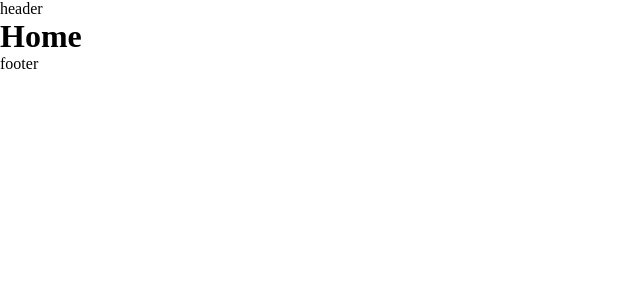
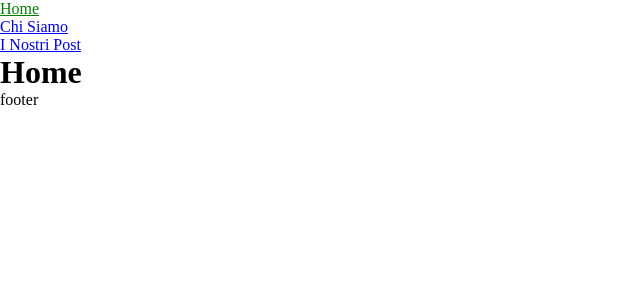
Before and after one commit to nicolaparutto/react-router, a React (Vite) app: page / in a window 1280 px wide. Shown: the top 300 px of the page, without its empty margins (0-640 px from the left). Built offline with nearby package versions, Linux system fonts and the light colour scheme.

Commit message:
feat(also bonus): add navbar for all pages & "active" class management - navbar insertion in default layout

```diff
--- a/src/index.css
+++ b/src/index.css
@@ -4,3 +4,7 @@
   padding: 0;
   box-sizing: border-box;
 }
+
+.active {
+  color: green;
+}
--- a/src/layouts/DefaultLayout.jsx
+++ b/src/layouts/DefaultLayout.jsx
@@ -1,12 +1,15 @@
 //Importo l'OUTLET, strumento che gestisce l'innesto delle pagine:
 import { Outlet } from "react-router-dom"
+
+//Importo la NavBar:
+import AppNavMenu from "../components/AppNavMenu"
 
 //Il layout di default contiene la struttura principale delle pagine.
 function DefaultLayout() {
    return (
       <>
          <header>
-            header
+            <AppNavMenu />
          </header>
 
          <main>
```
